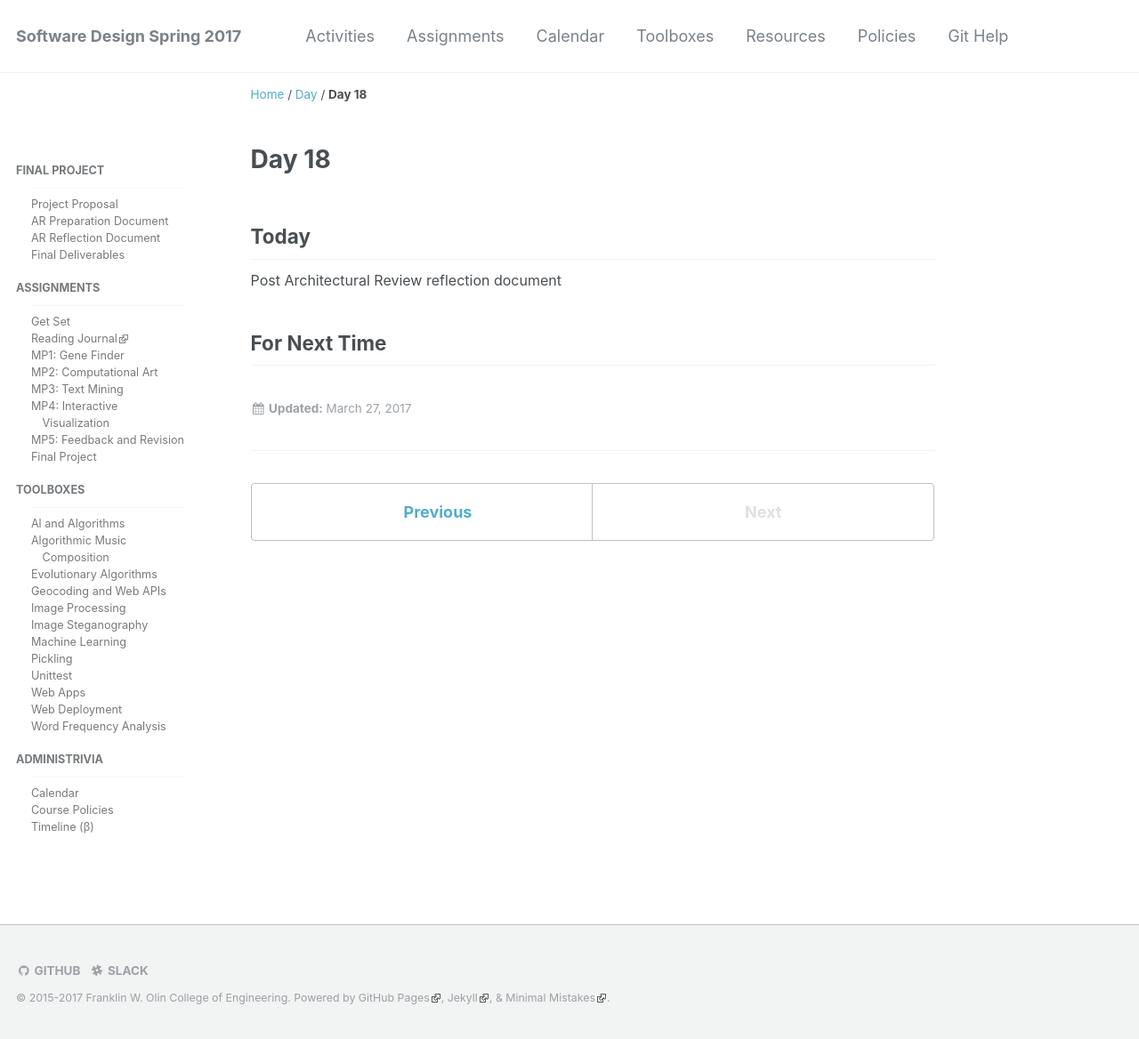
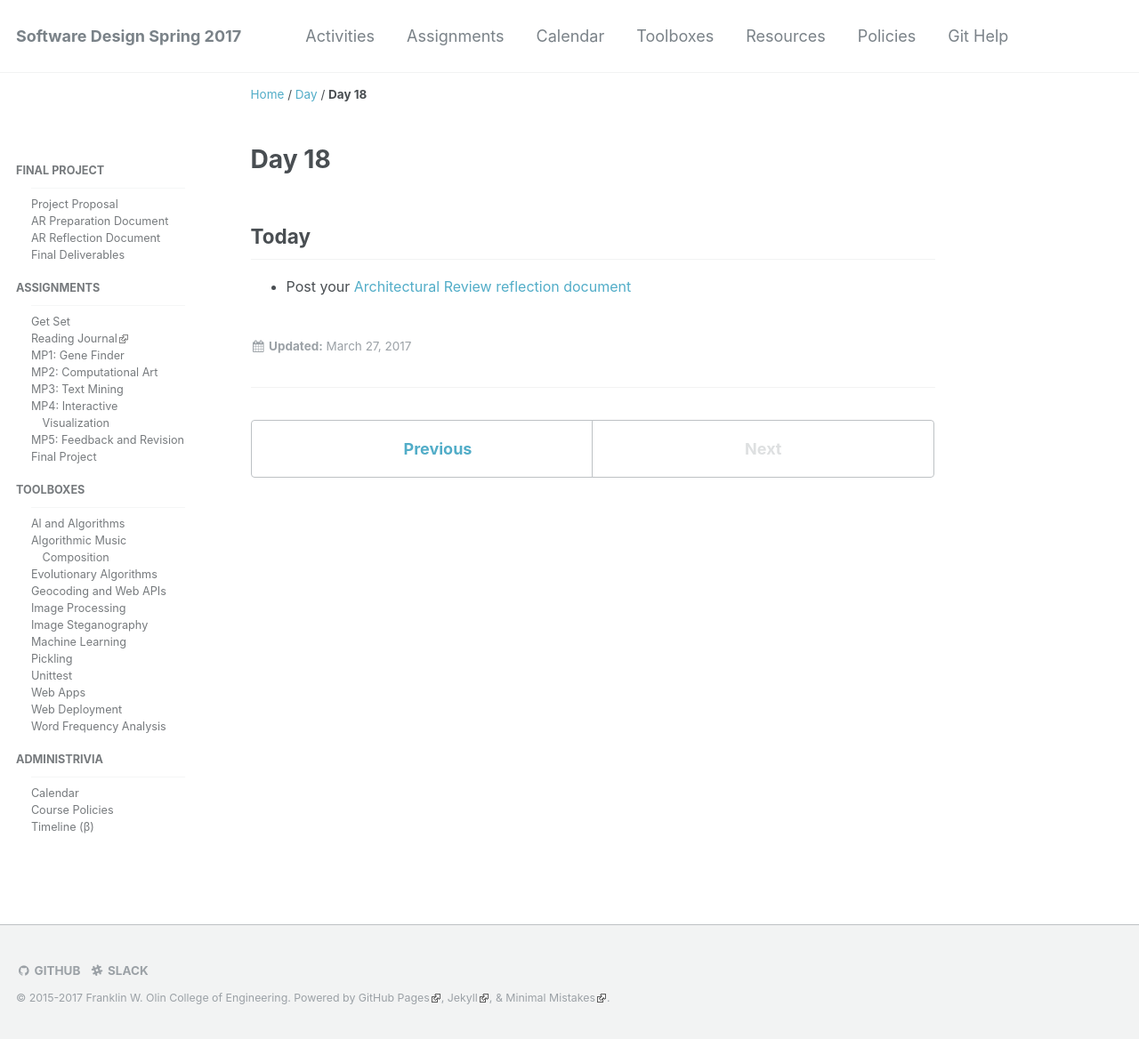
Before and after one commit to sd17spring/sd17spring.github.io, a Jekyll site: the page built from _days/day-18.md, in a window 1280 px wide and 1168 px high. Shown: the whole window at 89% size. Built offline with Jekyll 4.4.1, drawn with Linux system fonts in a browser that asks for light colours.

Commit message:
update due soon

```diff
--- a/_days/day-18.md
+++ b/_days/day-18.md
@@ -7,6 +7,4 @@ description: Architectural Review
 
 ## Today
 
-Post Architectural Review reflection document
-
-## For Next Time
+* Post your [Architectural Review reflection document]({% link _assignments/final-project/architectural-review.md %}#after-the-architectural-review)
```
Also changed, not shown: _homepage_boxes/due_dates_box.md (+0 -3 lines).
